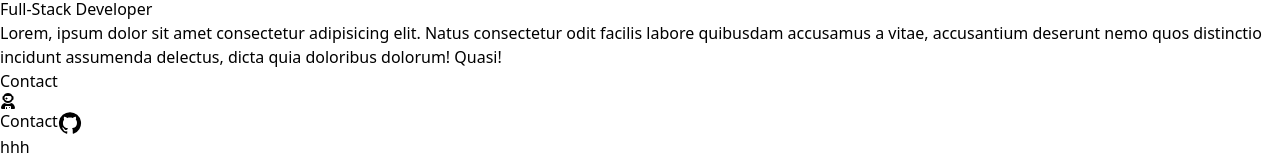
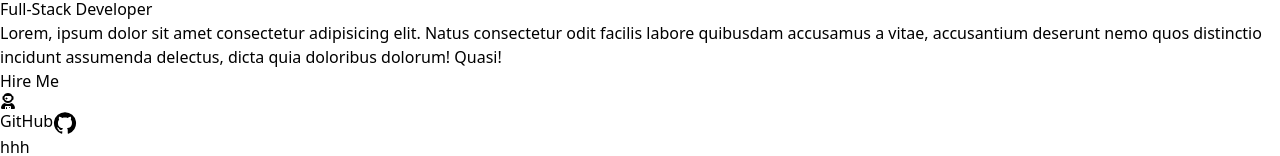
Before and after one commit to branGitfox/Pro, a React (Vite) app: page / in a window 1280 px wide. Shown: the part 729-885 px from the top of the page. Built offline with nearby package versions, Linux system fonts and the light colour scheme.

Commit message:
refactor: changing intro btn text

```diff
--- a/src/App.tsx
+++ b/src/App.tsx
@@ -45,8 +45,8 @@ function App() {
                 <p className="text-light text-xl text-white">Lorem, ipsum dolor sit amet consectetur adipisicing elit. Natus consectetur odit facilis labore quibusdam accusamus a vitae, accusantium deserunt nemo quos distinctio incidunt assumenda delectus, dicta quia doloribus dolorum! Quasi!</p>
             </div>
             <div className="mt-8 text-center md:w-[400px] m-auto flex flex-row gap-3 justify-between">
-                <a  href='' className='bg-blue-700 py-4 shadow-md shadow-blue-600 px-10 rounded font-bold text-white'>Contact<FaUserAstronaut className='inline mx-3'/></a>
-                <a  href='' className='border border-blue-700 py-4 shadow-md shadow-blue-600 px-10 rounded font-bold text-white'>Contact<GitHub className='inline mx-3'/></a>
+                <a  href='' className='bg-blue-700 py-4 shadow-md shadow-blue-600 px-10 rounded font-bold text-white'>Hire Me<FaUserAstronaut className='inline mx-3'/></a>
+                <a  href='' className='border border-blue-700 py-4 shadow-md shadow-blue-600 px-10 rounded font-bold text-white'>GitHub<GitHub className='inline mx-3'/></a>
 
             </div>
         </div>
```
